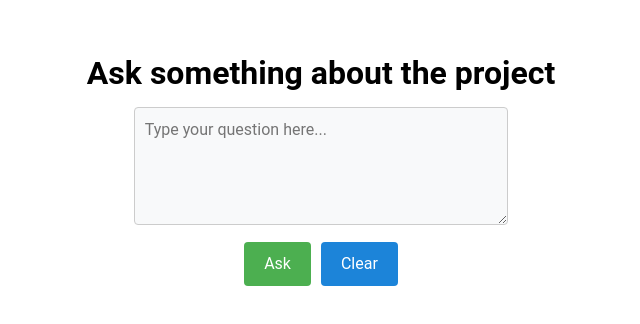
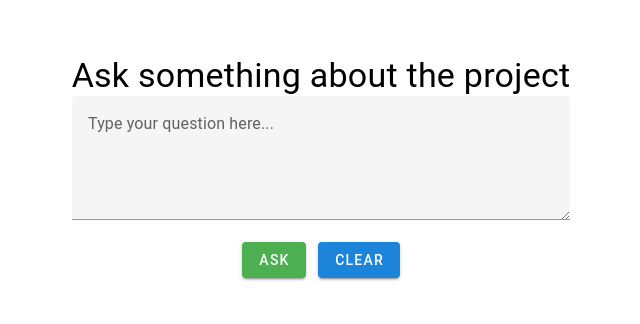
Before and after one commit to ahmsay/Solidvessel-AI, a Vue app in the folder client/: page / in a window 1280 px wide. Shown: the part 228-552 px from the top of the page, without its empty margins (319-959 px from the left). Built offline with nearby package versions, Linux system fonts and the light colour scheme.

Commit message:
standard html elements are replaced with vuetify components

```diff
--- a/client/src/App.vue
+++ b/client/src/App.vue
@@ -42,11 +42,10 @@ function clear() {
 <template>
   <header>
     <div>
-      <h1>Ask something about the project</h1>
-      <textarea v-model="question" placeholder="Type your question here..." rows="4"></textarea>
-      <br/>
-      <button id="ask-button" @click="ask()" :disabled="isLoading">Ask</button>
-      <button id="clear-button" style="margin-left: 10px;" @click="clear()">Clear</button>
+      <span class="text-h4">Ask something about the project</span>
+      <v-textarea v-model="question" label="Type your question here..." rows="4"></v-textarea>
+      <v-btn color="primary" @click="ask()" :disabled="isLoading">Ask</v-btn>
+      <v-btn color="secondary" class="ml-3" @click="clear()">Clear</v-btn>
       <p style="margin-top: 10px;">{{ answer }}</p>
     </div>
   </header>
@@ -71,46 +70,4 @@ h1 {
   margin: 0;
   padding: 0;
 }
-
-textarea {
-  width: 80%;
-  margin: 10px 0;
-  padding: 10px;
-  border: 1px solid #ccc;
-  border-radius: 4px;
-  background-color: #f8f9fa;
-}
-
-button {
-  padding: 10px 20px;
-  color: white;
-  border: none;
-  border-radius: 4px;
-  cursor: pointer;
-}
-
-button:disabled {
-  opacity: 0.6;
-  cursor: not-allowed;
-}
-
-button:disabled:hover {
-  background-color: inherit;
-}
-
-#ask-button {
-  background-color: #4CAF50;
-}
-
-#ask-button:hover {
-  background-color: #45a049;
-}
-
-#clear-button {
-  background-color: #1c84d9;
-}
-
-#clear-button:hover {
-  background-color: #1976D2;
-}
 </style>
--- a/client/src/main.ts
+++ b/client/src/main.ts
@@ -10,6 +10,16 @@ import App from './App.vue'
 const vuetify = createVuetify({
     components,
     directives,
+    theme: {
+      themes: {
+        light: {
+          colors: {
+            primary: '#4CAF50',
+            secondary: '#1c84d9',
+          },
+        },
+      },
+    },
   })
 
 createApp(App).use(vuetify).mount('#app')
```
